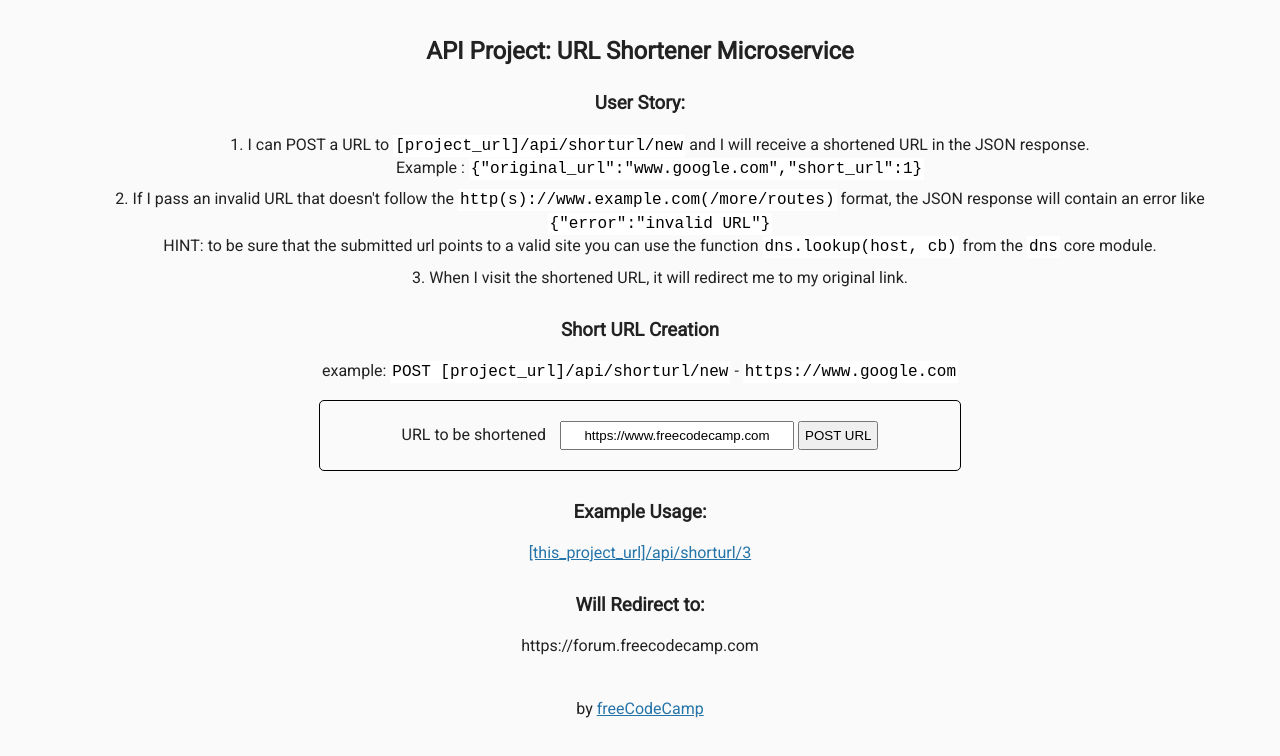
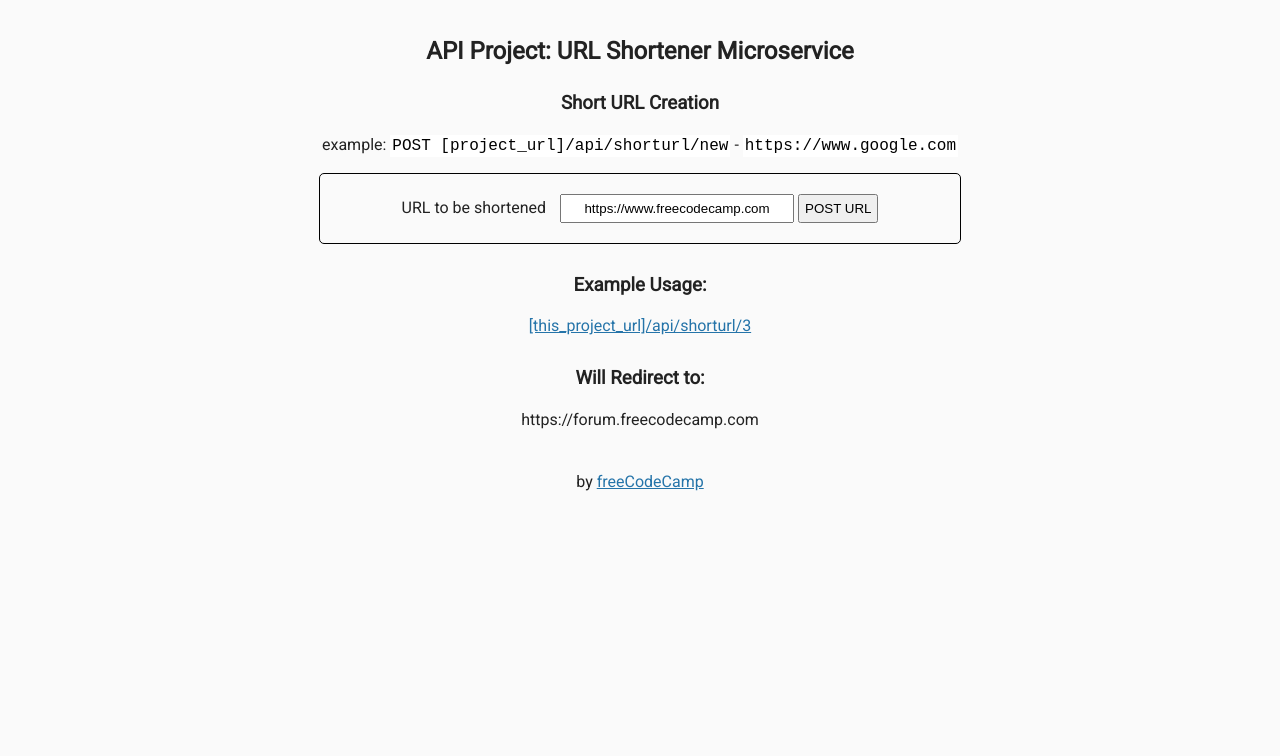
Before and after one commit to 1XWebbyX1/url-shortener, a website: page public/index.html in a window 1280 px wide. Drawn offline with Linux system fonts and the light colour scheme; files that its build step writes are made by us from their sources.

Commit message:
remove user stories

```diff
--- a/public/index.html
+++ b/public/index.html
@@ -12,14 +12,6 @@
    <body>
       <div class="container">
         <h2>API Project: URL Shortener Microservice</h2>
-        <h3>User Story: </h3>
-        <ol>
-          <li>I can POST a URL to <code>[project_url]/api/shorturl/new</code> and I will receive a shortened URL in the JSON response.<br>Example : <code>{"original_url":"www.google.com","short_url":1}</code></li>
-          <li>If I pass an invalid URL that doesn't follow the <code>http(s)://www.example.com(/more/routes)</code> format, the JSON response will contain an error like <code>{"error":"invalid URL"}</code><br>
-          HINT: to be sure that the submitted url points to a valid site you can use the function <code>dns.lookup(host, cb)</code> from the <code>dns</code> core module.</li>
-          <li>When I visit the shortened URL, it will redirect me to my original link.</li>
-        </ol>
-
         <h3>Short URL Creation </h3>
         <p>
           example: <code>POST [project_url]/api/shorturl/new</code> - <code>https://www.google.com</code>
```
